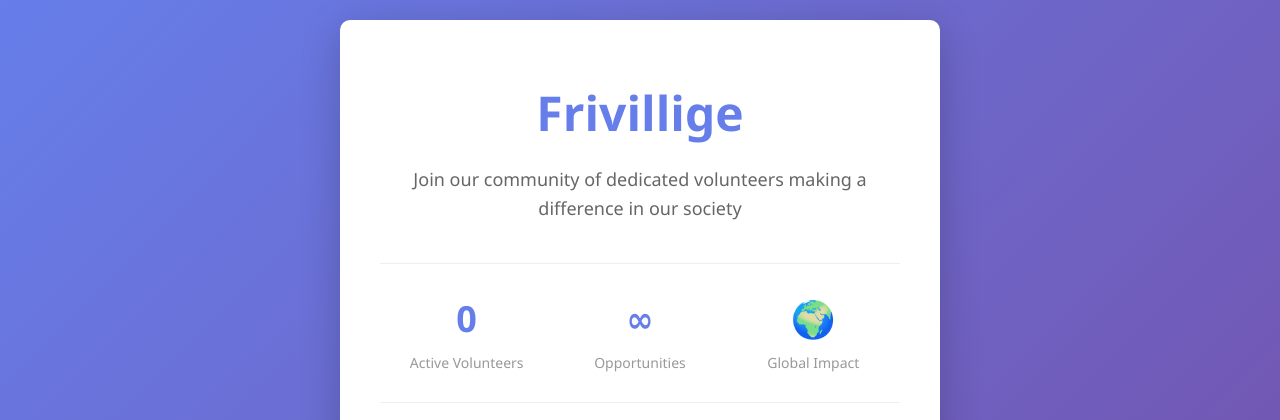
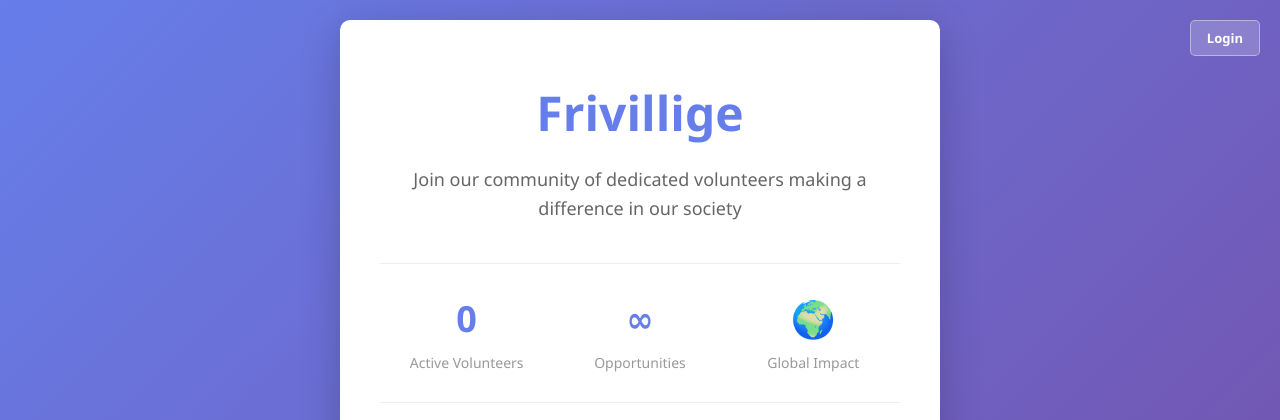
Before and after one commit to joostlaerer/Django, a Django app: page / in a window 1280 px wide. Shown: the top 420 px of the page. Run offline with Django 4.2, Linux system fonts and the light colour scheme; data that the repository does not hold is empty.

Commit message:
Add discrete login button to home page

```diff
--- a/frivillige/templates/frivillige/home.html
+++ b/frivillige/templates/frivillige/home.html
@@ -132,9 +132,32 @@
             margin-right: 10px;
             font-size: 18px;
         }
+        .login-corner {
+            position: fixed;
+            top: 20px;
+            right: 20px;
+            z-index: 1000;
+        }
+        .btn-login {
+            background: rgba(255, 255, 255, 0.2);
+            color: white;
+            border: 1px solid rgba(255, 255, 255, 0.4);
+            padding: 8px 16px;
+            font-size: 13px;
+            backdrop-filter: blur(10px);
+        }
+        .btn-login:hover {
+            background: rgba(255, 255, 255, 0.3);
+            border-color: rgba(255, 255, 255, 0.6);
+            transform: none;
+            box-shadow: 0 2px 8px rgba(0, 0, 0, 0.1);
+        }
     </style>
 </head>
 <body>
+    <div class="login-corner">
+        <a href="{% url 'admin:login' %}" class="btn btn-login">Login</a>
+    </div>
     <div class="container">
         <h1>Frivillige</h1>
         <p class="tagline">Join our community of dedicated volunteers making a difference in our society</p>
```
